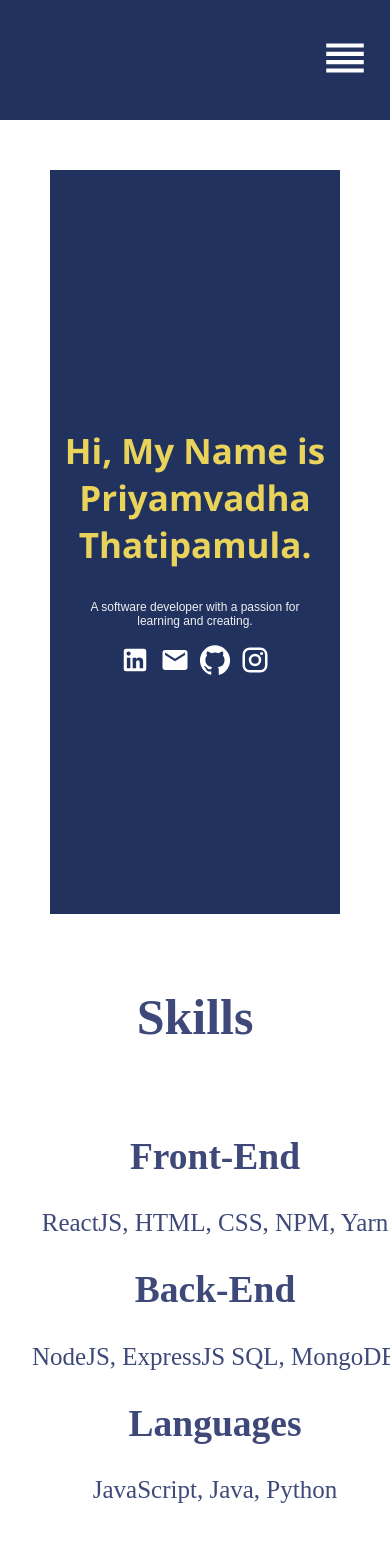
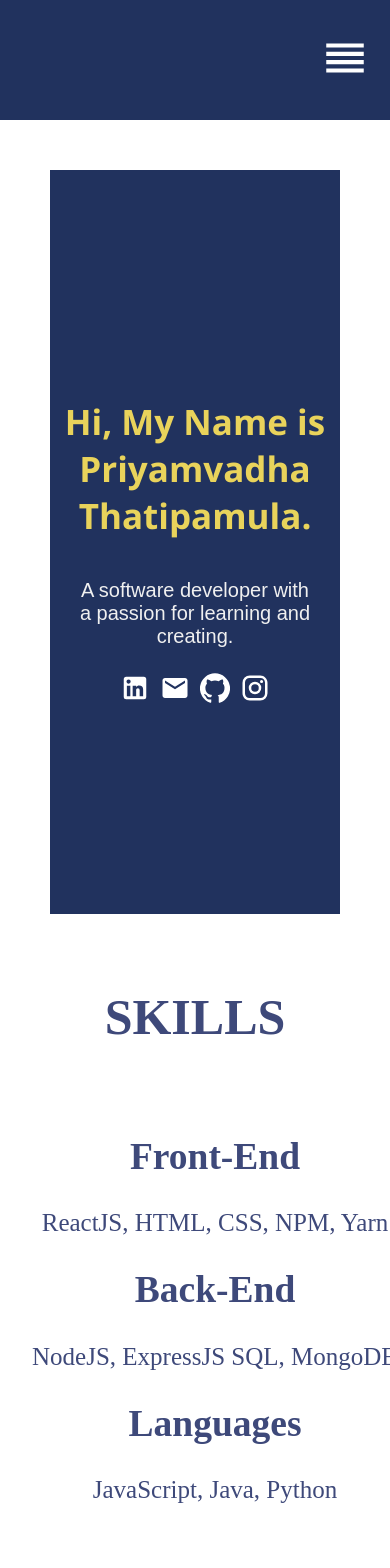
Before and after one commit to Priya-Terminal/personal-website, a React (Create React App) app: page / in a window 390 px wide. Shown: the top 1568 px of the page. Built offline with nearby package versions, Linux system fonts and the light colour scheme.

Commit message:
changes in css

```diff
--- a/src/pages/Home.js
+++ b/src/pages/Home.js
@@ -52,7 +52,7 @@ function Home() {
         </div>
       </div>
       <div className="skills">
-        <h1> Skills</h1>
+        <h1>SKILLS</h1>
         <ol className="list">
           <li className="item">
             <h2> Front-End</h2>
--- a/src/styles/Footer.css
+++ b/src/styles/Footer.css
@@ -43,6 +43,6 @@
   }
 
   p {
-    font-size: 12px;
+    font-size: 20px;
   }
 }
```
